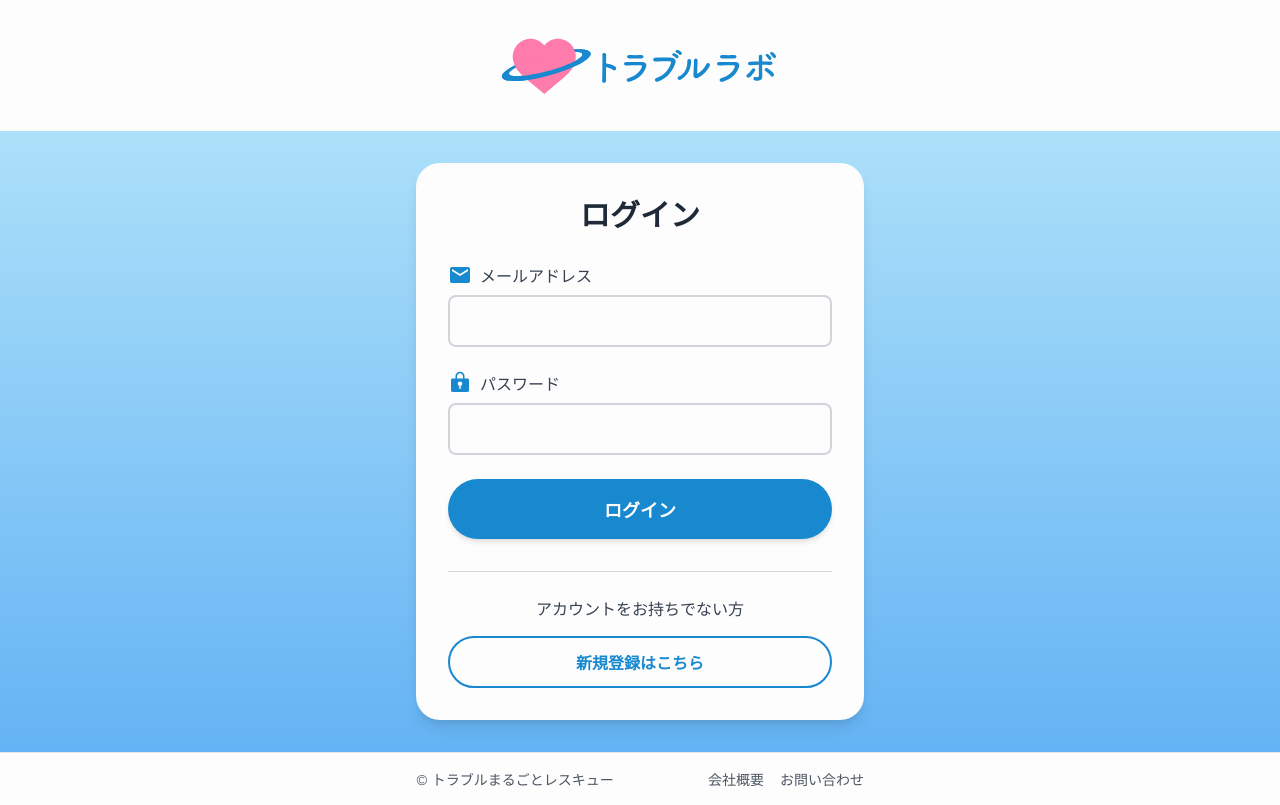
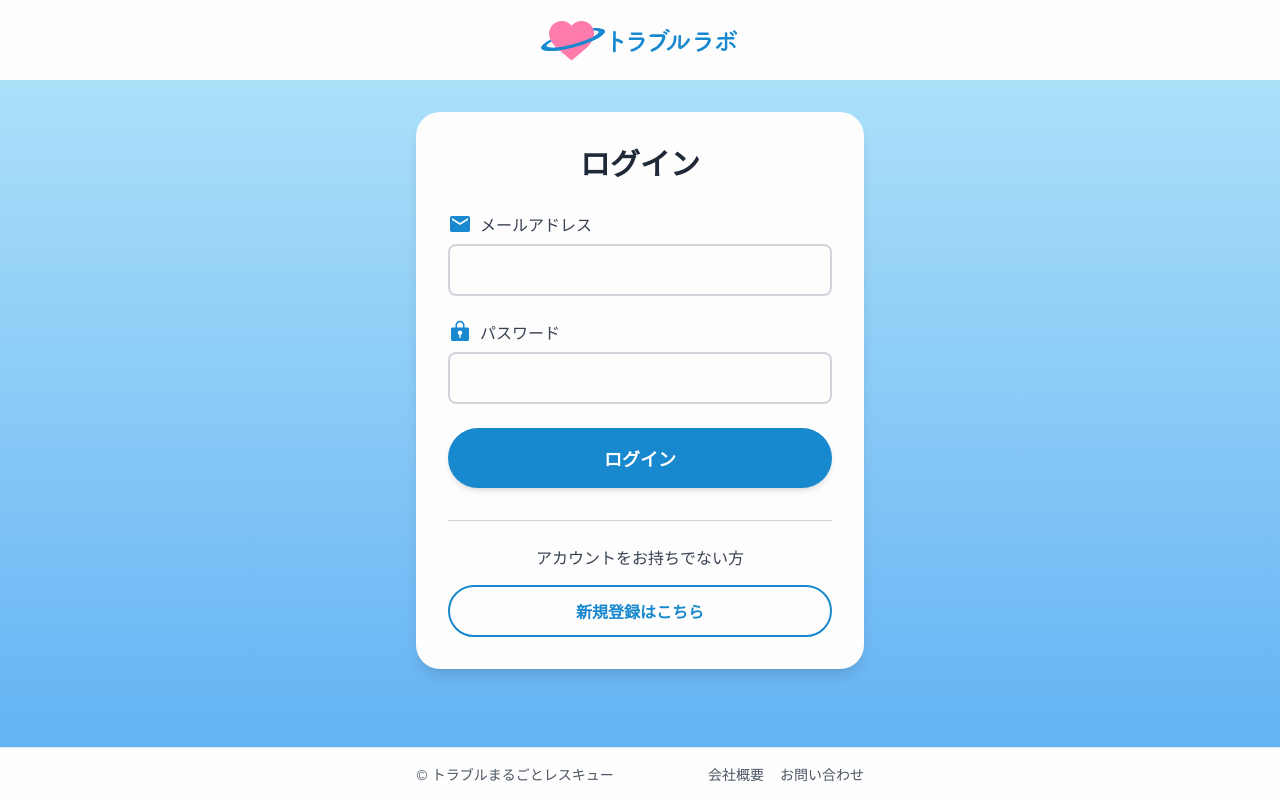
Before and after one commit to koushingnu/trouble, a Next.js app: page /auth in a window 1280 px wide. Built offline with nearby package versions, Linux system fonts and the light colour scheme.

Commit message:
fix: ヘッダーのロゴサイズと高さを縮小
変更点:
- ロゴの最大幅を 280px → 200px に縮小
- ヘッダーの縦パディングを py-6/py-8 → py-3/py-4 に縮小
- AuthenticatedLayoutとログイン画面で統一
- よりコンパクトなヘッダーデザインに

```diff
--- a/src/app/auth/page.tsx
+++ b/src/app/auth/page.tsx
@@ -48,7 +48,7 @@ function LoginForm() {
   return (
     <div className="min-h-screen flex flex-col">
       {/* ヘッダー */}
-      <header className="w-full bg-[#FDFDFD] py-8 px-4">
+      <header className="w-full bg-[#FDFDFD] py-4 px-4">
         <div className="max-w-md mx-auto text-center px-6">
           <Image
             src="/logo/logo.svg"
@@ -56,7 +56,7 @@ function LoginForm() {
             width={450}
             height={98}
             priority
-            className="mx-auto w-full max-w-[280px] h-auto"
+            className="mx-auto w-full max-w-[200px] h-auto"
           />
         </div>
       </header>
--- a/src/components/AuthenticatedLayout.tsx
+++ b/src/components/AuthenticatedLayout.tsx
@@ -11,7 +11,7 @@ export default function AuthenticatedLayout({
   return (
     <div className="min-h-screen flex flex-col bg-gradient-to-b from-[#ACE0F9] to-[#64B3F4]">
       {/* メインヘッダー */}
-      <header className="w-full bg-[#FDFDFD] py-6 px-4 border-b border-gray-200">
+      <header className="w-full bg-[#FDFDFD] py-3 px-4 border-b border-gray-200">
         <div className="max-w-7xl mx-auto text-center">
           <Image
             src="/logo/logo.svg"
@@ -19,7 +19,7 @@ export default function AuthenticatedLayout({
             width={450}
             height={98}
             priority
-            className="mx-auto w-full max-w-[280px] h-auto"
+            className="mx-auto w-full max-w-[200px] h-auto"
           />
         </div>
       </header>
```
